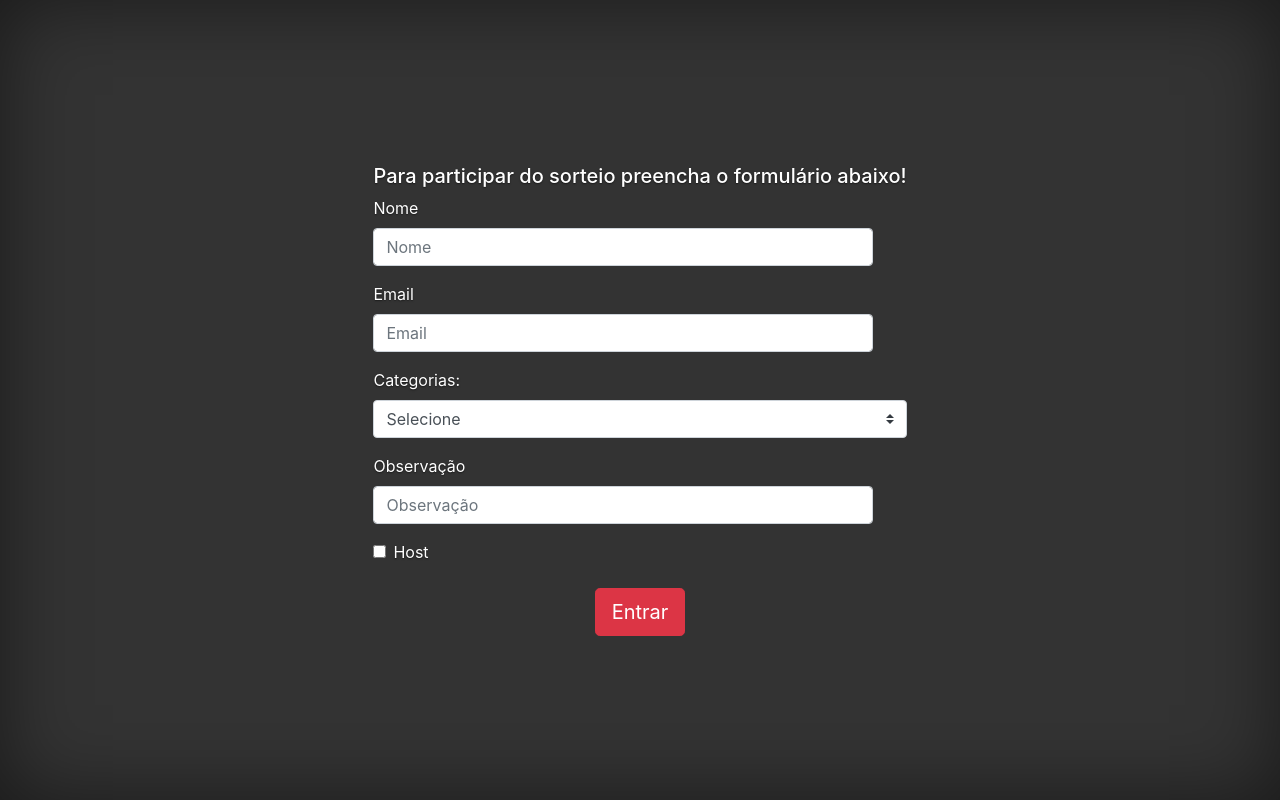
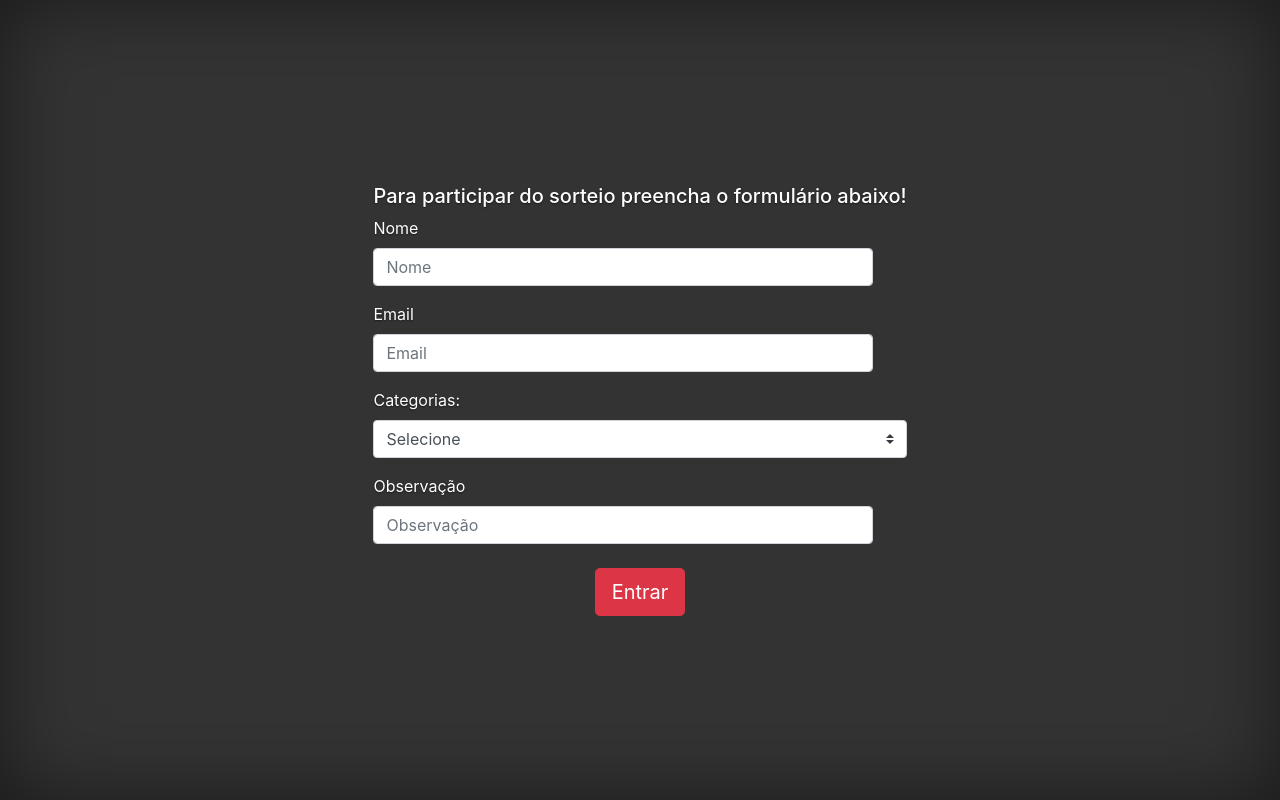
Before and after one commit to bbiancaa/GiftSort, a Django app: page /criar-participante/1 in a window 1280 px wide. Run offline with Django 4.2, Linux system fonts and the light colour scheme; data that the repository does not hold is empty; some libraries are stand-ins or nearby versions.

Commit message:
como podemos diferenciar host pela url, removendo checkbox host

```diff
--- a/raffle/forms.py
+++ b/raffle/forms.py
@@ -14,8 +14,7 @@ class ParticipantForm(forms.ModelForm):
         widget=forms.Select(attrs={'class': 'custom-select custom-select'}),
         empty_label='Selecione'
         )
-    host = forms.BooleanField(required=False)
     obs = forms.CharField(required=False, widget=forms.Textarea())
     class Meta:
         model = Participant
-        fields = ('name', 'email', 'category', 'obs', 'host')
+        fields = ('name', 'email', 'category', 'obs')
--- a/raffle/views.py
+++ b/raffle/views.py
@@ -31,6 +31,7 @@ class CreateParticipantView(SuccessMessageMixin, CreateView):
 
     def form_valid(self, form):
         participant = form.save(commit=False)
+        participant.host = True
         participant.save()
         room = Room.objects.get(room_id=self.kwargs.get('room_id'))
         room.participant.add(participant)
--- a/templates/raffle/criar_participante.html
+++ b/templates/raffle/criar_participante.html
@@ -37,12 +37,12 @@
                     <label for="formGroupExampleInput">Observação</label>
                     <input type="text" class="form-control" id="id_obs" name='obs' placeholder="Observação" style="width: 500px;">
             </div>
-            <div class="form-check">
+            {% comment %} <div class="form-check">
                 <input class="form-check-input" name='host' type="checkbox" id="id_host">
                 <label class="form-check-label" for="autoSizingCheck">
                   Host
                 </label>
-              </div>
+              </div> {% endcomment %}
               <div class="text-center mt-4" >
                 <button type="submit" class="btn btn-lg btn-danger">Entrar</button>
             </div>
```
